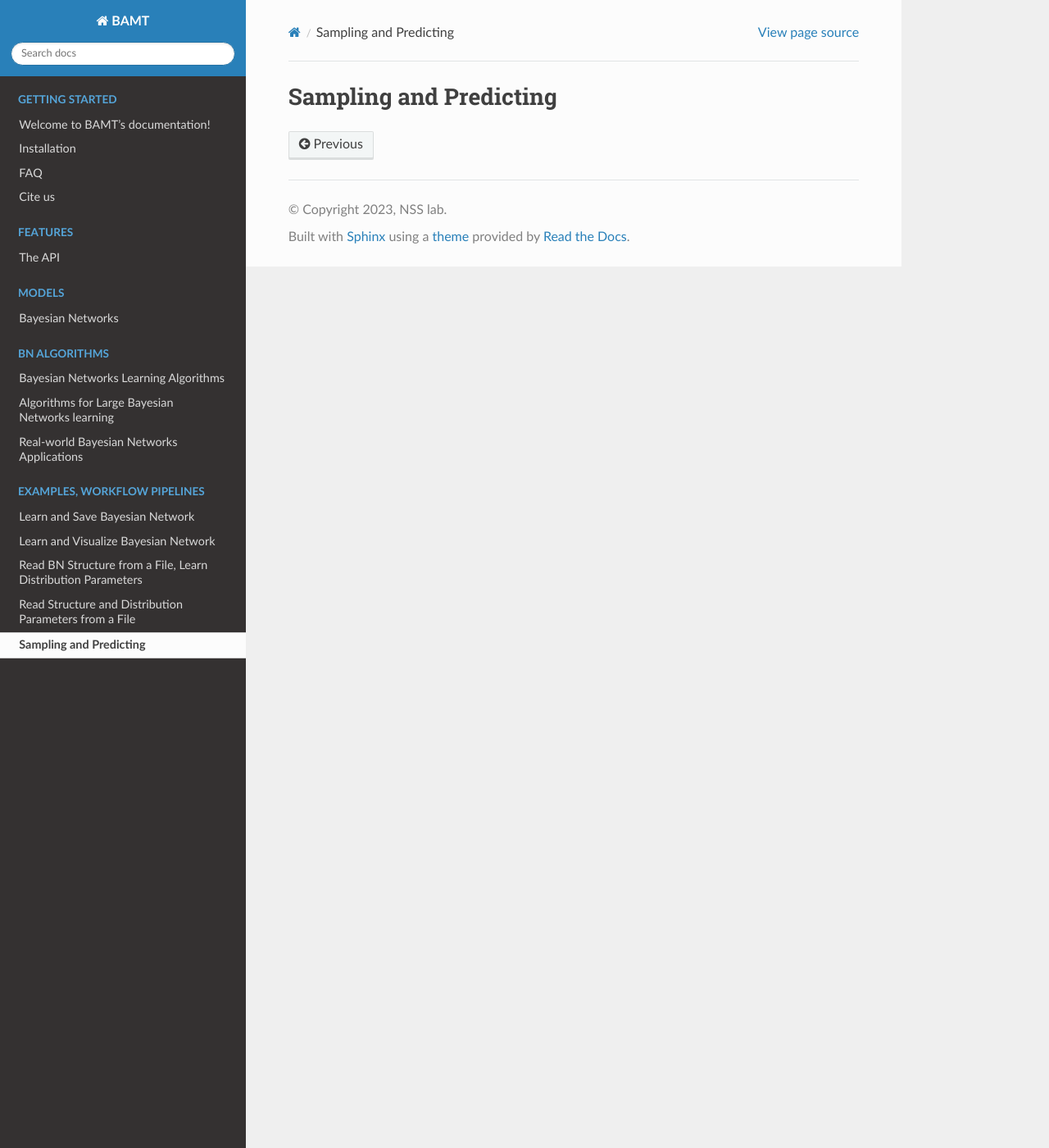
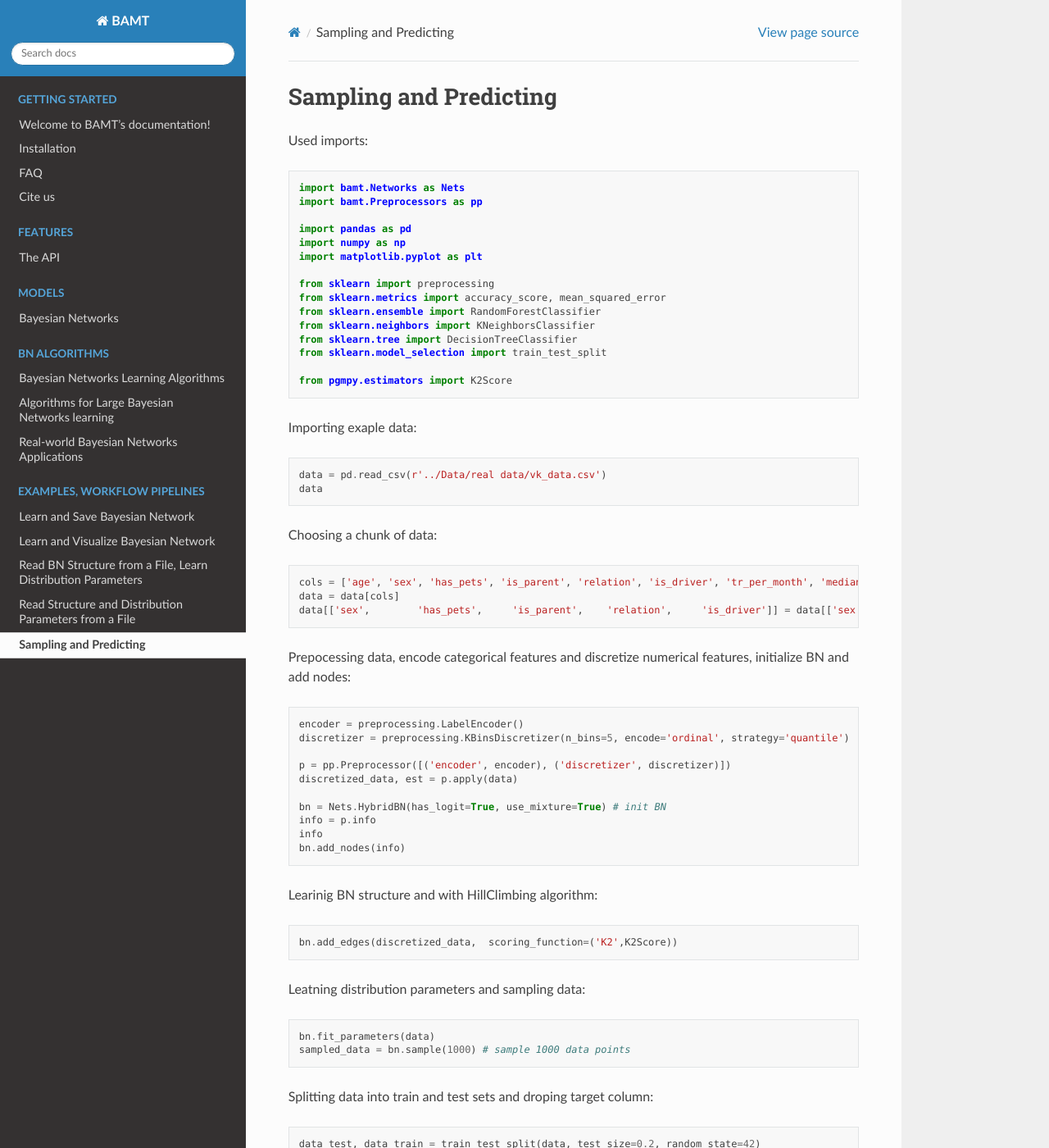
Before and after one commit to aimclub/BAMT, a Sphinx documentation site: the page built from docs/source/examples/learn_sampling_predict.rst, in a window 1280 px wide and 1400 px high. Shown: the whole window at 82% size. Built offline with Sphinx 7.4.7 and the Read the Docs theme 2.0.0, drawn with Linux system fonts in a browser that asks for light colours; some of the changed text lies outside the part shown.

Commit message:
added examples and piplines for bayesian networks

```diff
--- a/docs/source/examples/learn_sampling_predict.rst
+++ b/docs/source/examples/learn_sampling_predict.rst
@@ -1,2 +1,83 @@
 Sampling and Predicting
 =======================
+
+Used imports:
+
+.. code-block:: python
+
+    import bamt.Networks as Nets
+    import bamt.Preprocessors as pp
+
+    import pandas as pd
+    import numpy as np
+    import matplotlib.pyplot as plt
+
+    from sklearn import preprocessing
+    from sklearn.metrics import accuracy_score, mean_squared_error
+    from sklearn.ensemble import RandomForestClassifier
+    from sklearn.neighbors import KNeighborsClassifier
+    from sklearn.tree import DecisionTreeClassifier
+    from sklearn.model_selection import train_test_split
+
+    from pgmpy.estimators import K2Score
+
+Importing exaple data:
+
+.. code-block:: python
+
+    data = pd.read_csv(r'../Data/real data/vk_data.csv')
+    data
+
+Choosing a chunk of data:
+
+.. code-block:: python
+
+    cols = ['age', 'sex', 'has_pets', 'is_parent', 'relation', 'is_driver', 'tr_per_month', 'median_tr', 'mean_tr']
+    data = data[cols]
+    data[['sex',	'has_pets',	'is_parent',	'relation',	'is_driver']] = data[['sex',	'has_pets',	'is_parent',	'relation',	'is_driver']].astype(str)
+
+Prepocessing data, encode categorical features and discretize numerical features, initialize BN and add nodes:
+
+.. code-block:: python
+
+    encoder = preprocessing.LabelEncoder()
+    discretizer = preprocessing.KBinsDiscretizer(n_bins=5, encode='ordinal', strategy='quantile')
+
+    p = pp.Preprocessor([('encoder', encoder), ('discretizer', discretizer)])
+    discretized_data, est = p.apply(data)
+
+    bn = Nets.HybridBN(has_logit=True, use_mixture=True) # init BN
+    info = p.info
+    info
+    bn.add_nodes(info)
+
+Learinig BN structure and with HillClimbing algorithm:
+
+.. code-block:: python
+
+
+    bn.add_edges(discretized_data,  scoring_function=('K2',K2Score))
+
+Leatning distribution parameters and sampling data:
+
+.. code-block:: python
+
+    bn.fit_parameters(data)
+    sampled_data = bn.sample(1000) # sample 1000 data points
+
+Splitting data into train and test sets and droping target column:
+
+.. code-block:: python
+
+    data_test, data_train = train_test_split(data, test_size=0.2, random_state=42)
+
+    data_test = data_test.drop(columns=['tr_per_month'])
+
+Predicting the target column with BN:
+
+.. code-block:: python
+
+    bn.fit_parameters(data_train)
+
+    # parall_count is the number of parallel threads to use
+    predictions = bn.predict(test=data_test, parall_count=4)
--- a/docs/source/models/BayesianNetworks.rst
+++ b/docs/source/models/BayesianNetworks.rst
@@ -314,8 +314,8 @@ For data sampling from any BNs, ``bn.sample()`` method is used, but the network
 
 
 
-Predicing with Bayesian Networks
-~~~~~~~~~~~~~~~~~~~~~~~~~~~~~~~~
+Predicting with Bayesian Networks
+~~~~~~~~~~~~~~~~~~~~~~~~~~~~~~~~~
 
 For prediction with any BNs, ``bn.predict()`` method is used, but the network should be also parametrically fitted first.
 
```
Also changed, not shown: docs/source/examples/learn_params_vis.rst (+61 -0 lines), docs/source/examples/learn_save.rst (line endings or trailing spaces), docs/source/examples/read_structure_and_params.rst (line endings or trailing spaces).
